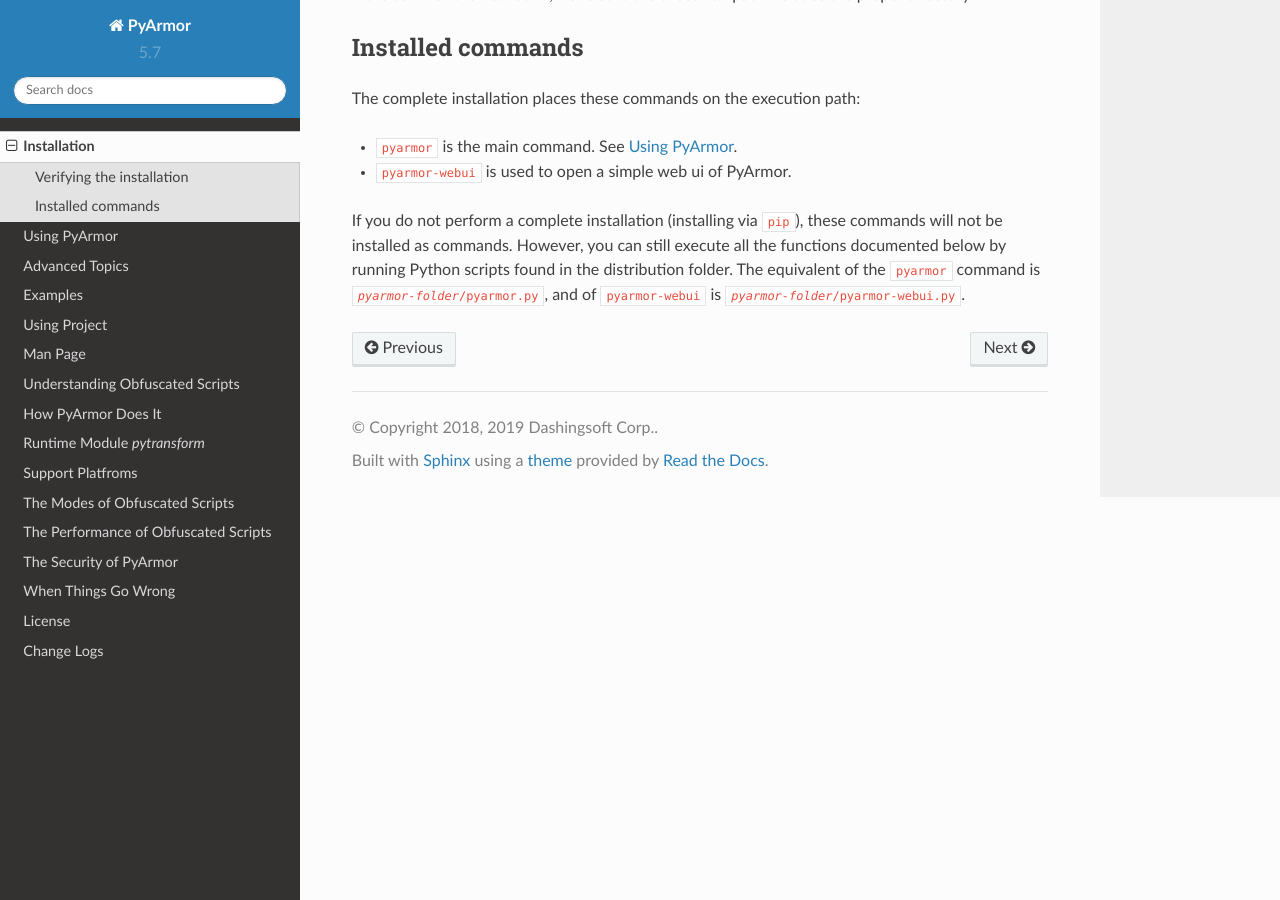
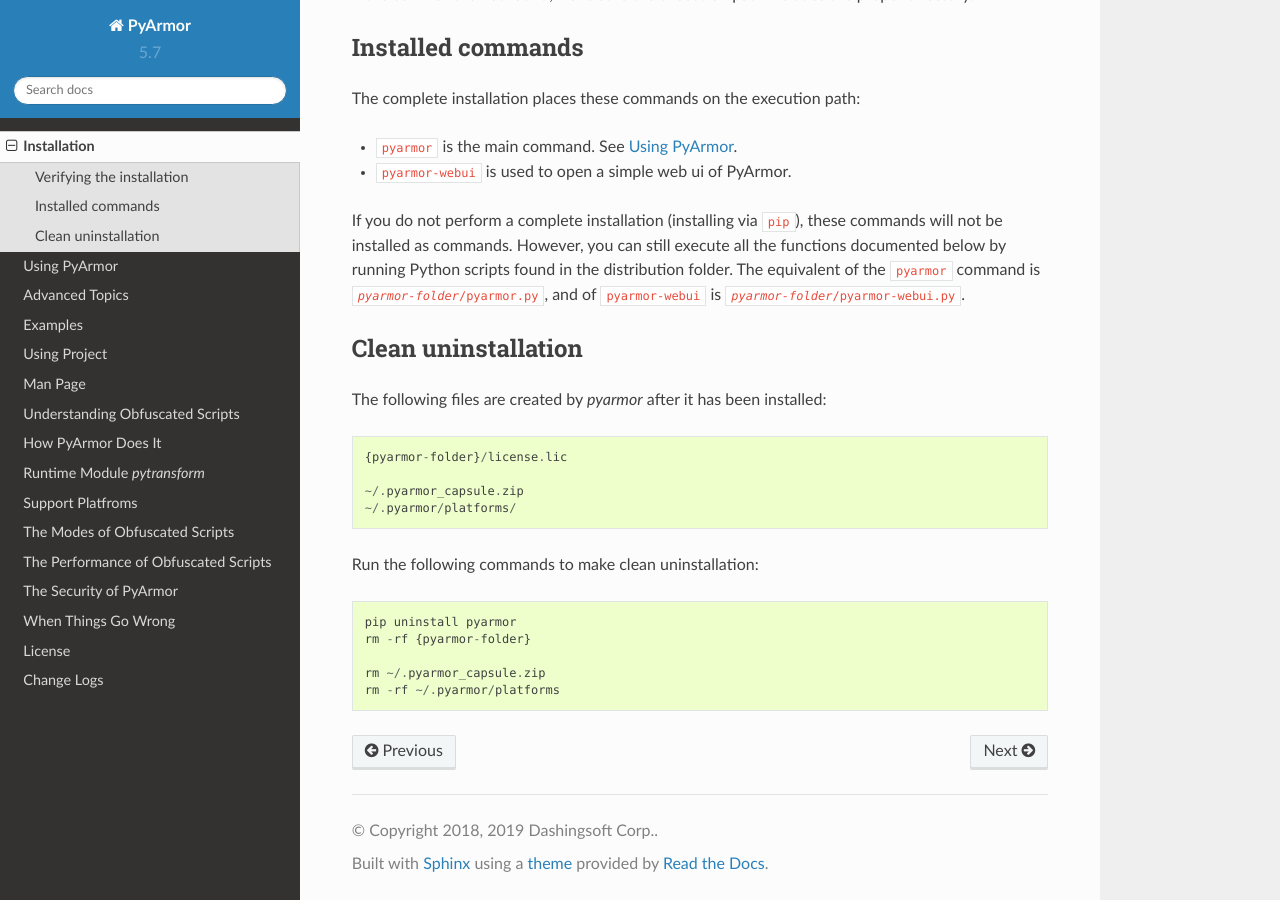
Before and after one commit to dashingsoft/pyarmor, a Sphinx documentation site: the page built from docs/installation.rst, in a window 1280 px wide and 900 px high, scrolled down 675 px. Built offline with Sphinx 7.4.7 and the Read the Docs theme 2.0.0, drawn with Linux system fonts in a browser that asks for light colours.

Commit message:
Clean uninstallation

```diff
--- a/docs/installation.rst
+++ b/docs/installation.rst
@@ -39,4 +39,22 @@
 the ``pyarmor`` command is :file:`{pyarmor-folder}/pyarmor.py`, and of
 ``pyarmor-webui`` is :file:`{pyarmor-folder}/pyarmor-webui.py`.
 
+Clean uninstallation
+--------------------
+
+The following files are created by `pyarmor` after it has been installed::
+
+    {pyarmor-folder}/license.lic
+
+    ~/.pyarmor_capsule.zip
+    ~/.pyarmor/platforms/
+
+Run the following commands to make clean uninstallation::
+
+    pip uninstall pyarmor
+    rm -rf {pyarmor-folder}
+
+    rm ~/.pyarmor_capsule.zip
+    rm -rf ~/.pyarmor/platforms
+
 .. include:: _common_definitions.txt
```
